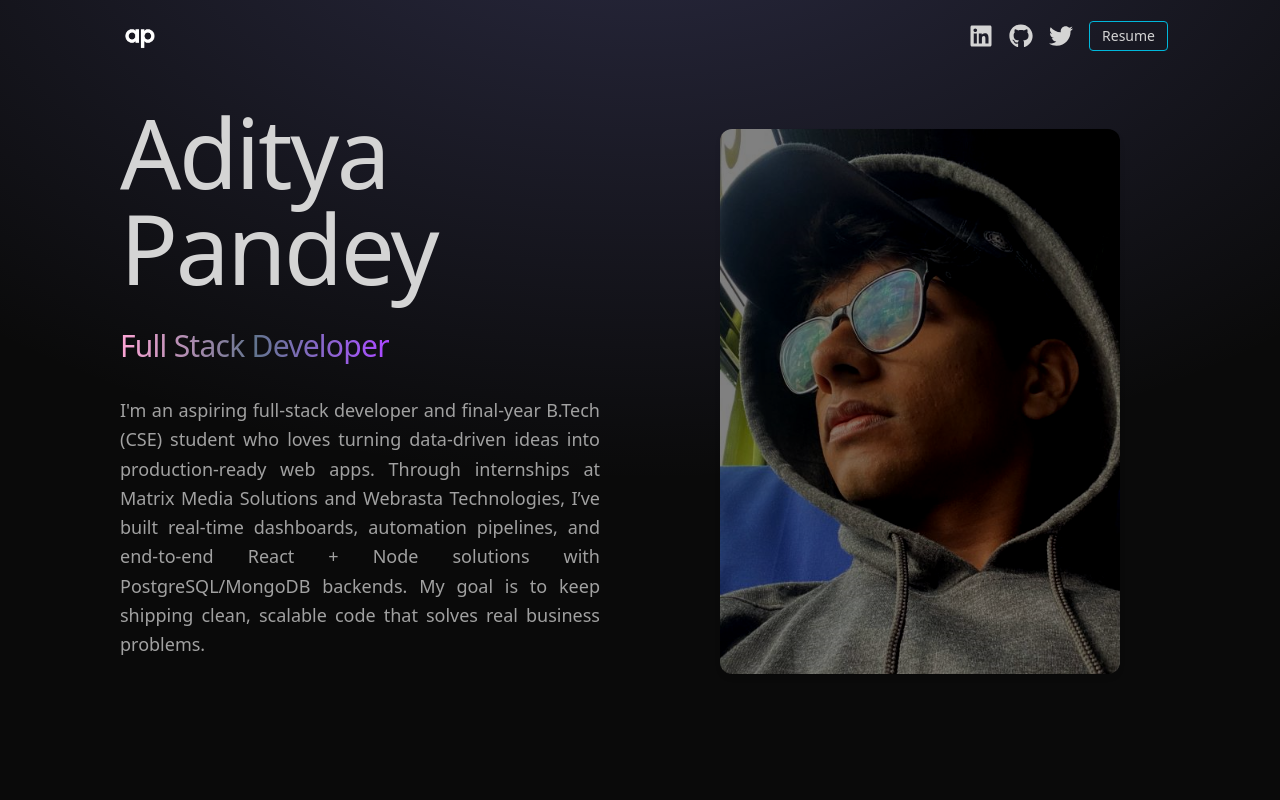
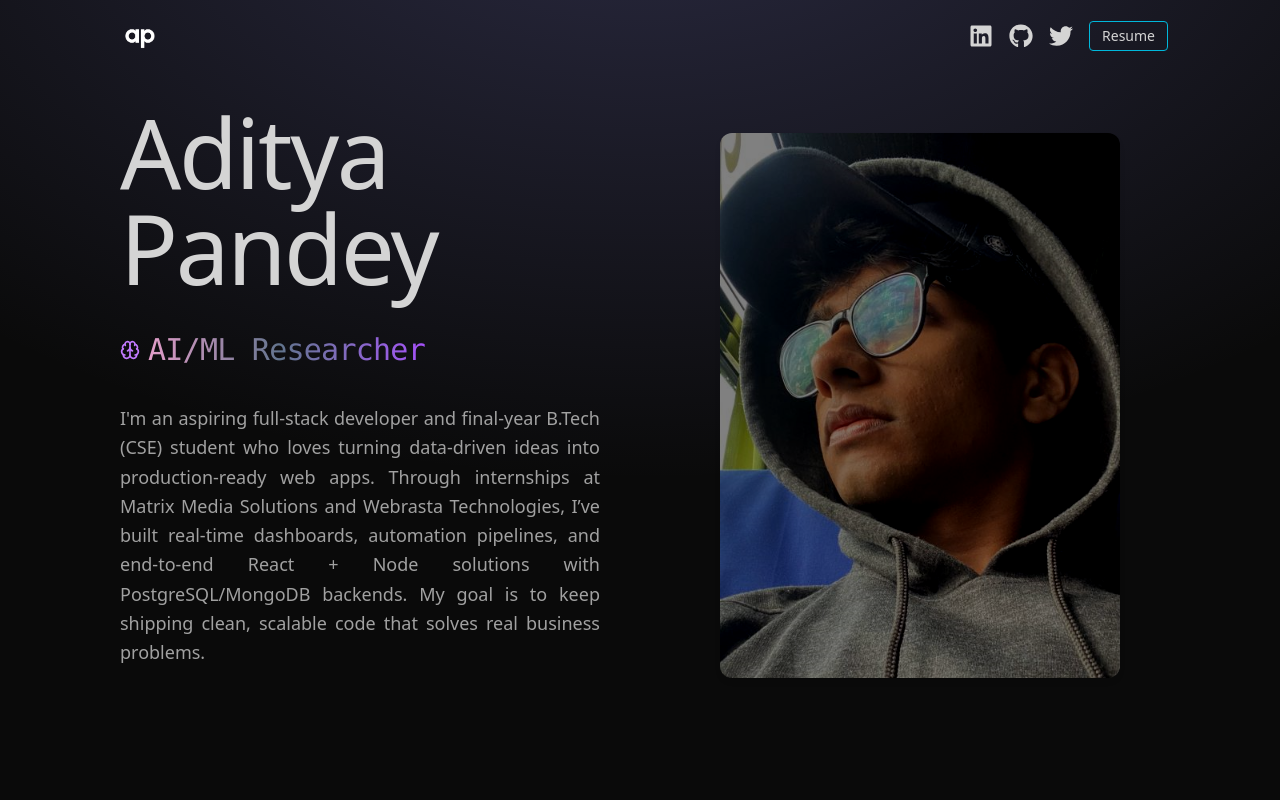
Before and after one commit to thecritiz/portfolio, a React (Vite) app: page / in a window 1280 px wide. Shown: the top 800 px of the page. Built offline with nearby package versions, Linux system fonts and the light colour scheme.

Commit message:
updated hero.jsx

```diff
--- a/package.json
+++ b/package.json
@@ -16,7 +16,9 @@
     "react": "^19.0.0",
     "react-dom": "^19.0.0",
     "react-icons": "^5.5.0",
-    "tailwindcss": "^4.1.4"
+    "react-simple-typewriter": "^5.0.1",
+    "tailwindcss": "^4.1.4",
+    "typewriter-effect": "^2.22.0"
   },
   "devDependencies": {
     "@eslint/js": "^9.22.0",
--- a/src/components/Hero.jsx
+++ b/src/components/Hero.jsx
@@ -2,6 +2,10 @@ import React from 'react'
 import { HERO_CONTENT } from '../constants'
 import profilePic from '../assets/profile.png'
 import { motion } from 'framer-motion'
+import { useTypewriter, Cursor } from 'react-simple-typewriter'
+
+// Lucide Icons (You can customize or swap as needed)
+import { Code, Brain, Database, Network } from 'lucide-react'
 
 const fadeInFromLeft = (delay = 0) => ({
   hidden: { x: -100, opacity: 0 },
@@ -12,7 +16,37 @@ const fadeInFromLeft = (delay = 0) => ({
   },
 })
 
+const roles = [
+  {
+    label: 'Full Stack Developer',
+    icon: <Code className="inline-block w-5 h-5 mr-2 text-pink-400" />,
+  },
+  {
+    label: 'AI/ML Researcher',
+    icon: <Brain className="inline-block w-5 h-5 mr-2 text-purple-400" />,
+  },
+  {
+    label: 'Database Designer',
+    icon: <Database className="inline-block w-5 h-5 mr-2 text-blue-400" />,
+  },
+  {
+    label: 'DevOps Enthusiast',
+    icon: <Network className="inline-block w-5 h-5 mr-2 text-green-400" />,
+  },
+]
+
 const Hero = () => {
+  const labels = roles.map((r) => r.label)
+  const [text] = useTypewriter({
+    words: labels,
+    loop: true,
+    delaySpeed: 1500,
+  })
+
+  // Get current icon based on current text (fallback if unmatched)
+  const activeRole = roles.find((r) => r.label === text)
+  const currentIcon = activeRole ? activeRole.icon : roles[0].icon
+
   return (
     <section id="hero" className="border-b border-transparent pb-16 lg:mb-32">
       <div className="flex flex-wrap items-center justify-center">
@@ -28,14 +62,16 @@ const Hero = () => {
               Aditya Pandey
             </motion.h1>
 
-            <motion.span
+            <motion.div
               variants={fadeInFromLeft(0.4)}
               initial="hidden"
               animate="visible"
-              className="text-2xl lg:text-3xl tracking-tight text-transparent bg-gradient-to-r from-pink-300 via-slate-500 to-purple-500 bg-clip-text"
+              className="h-[44px] text-2xl lg:text-3xl tracking-tight text-transparent bg-gradient-to-r from-pink-300 via-slate-500 to-purple-500 bg-clip-text font-mono flex items-center"
             >
-              Full Stack Developer
-            </motion.span>
+              {currentIcon}
+              {text}
+              <Cursor cursorStyle="|" />
+            </motion.div>
 
             <motion.p
               variants={fadeInFromLeft(0.8)}
```
Also changed, not shown: 1 other file (tests, documents, lock files or other folders).
